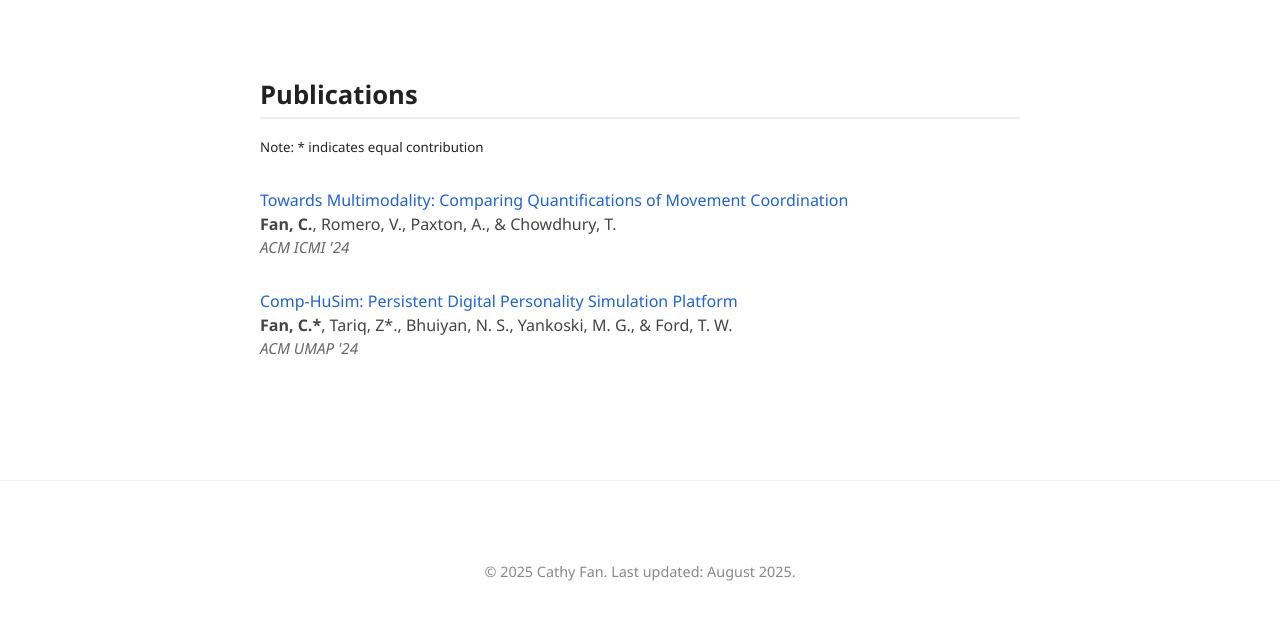
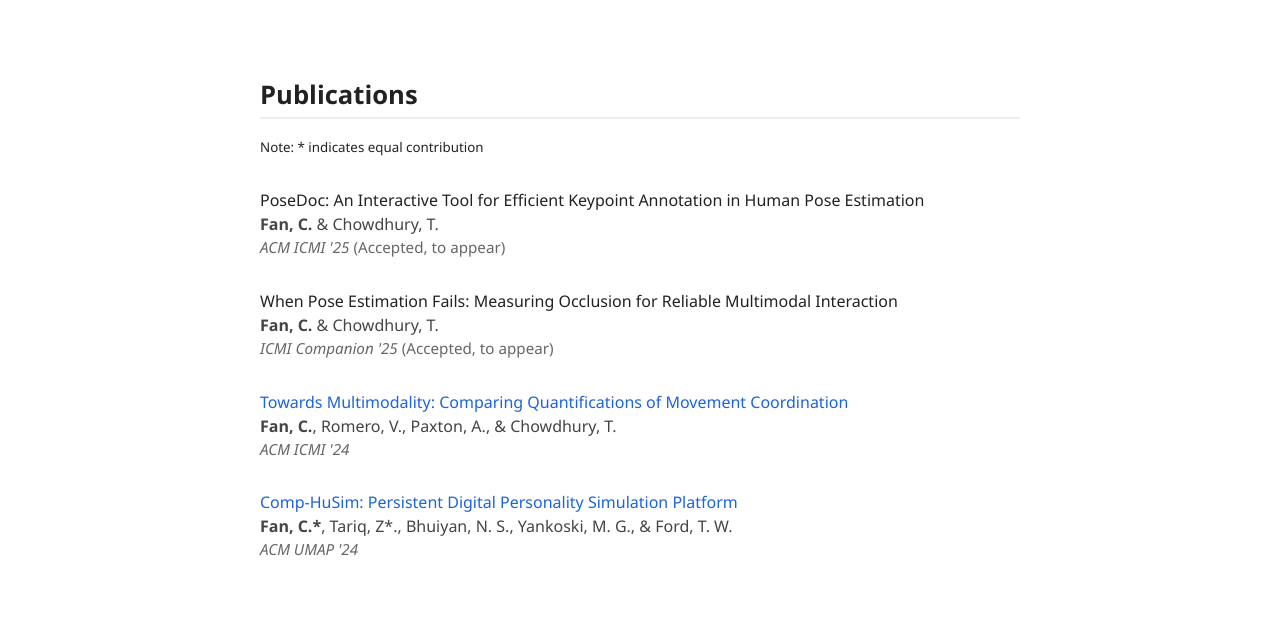
Before and after one commit to chengyu-cathy-fan/chengyu-cathy-fan.github.io, a plain HTML site: page index.html in a window 1280 px wide. Shown: the part 1865-2490 px from the top of the page. Drawn offline with Linux system fonts and the light colour scheme.

Commit message:
update cv

```diff
--- a/index.html
+++ b/index.html
@@ -82,7 +82,7 @@
         </p>
 
         <p style="margin-bottom: 1.5em;">
-        I'm also grateful to have the opportunities to work on several research projects on <strong>computer vision</strong>, <strong>LLM-driven agent simulation</strong>, and <strong>multimodal interaction for conversation analysis</strong> under the guidance of
+        I'm also grateful to have had the opportunity to work on research projects in <strong>computer vision</strong>, <strong>LLM-driven agent simulation</strong>, and <strong>multimodal interaction for conversation analysis</strong> under the guidance of
         <!-- link to be added -->
         <a href="https://amandastent.net/" target="_blank" class="prof-link">
           Dr. Amanda Stent
@@ -158,13 +158,33 @@
   </section>
 
 
-    <section id="publications">
+  <section id="publications">
   <h2>Publications</h2>
   <p><small>Note: * indicates equal contribution</small></p>
+   <div class="publication-entry">
+    <div class="pub-meta">
+      <p class="pub-title">
+        PoseDoc: An Interactive Tool for Efficient Keypoint Annotation in Human Pose Estimation
+      </p>
+      <p class="pub-authors"><strong>Fan, C.</strong> & Chowdhury, T.</p>
+      <p class="pub-venue"><em>ACM ICMI '25</em> (Accepted, to appear)</p>
+    </div>
+  </div>
+
   <div class="publication-entry">
     <div class="pub-meta">
       <p class="pub-title">
-        <a href="https://doi.org/10.1145/3686215.3690149" target="_blank" margin-bottom="">
+        When Pose Estimation Fails: Measuring Occlusion for Reliable Multimodal Interaction
+      </p>
+      <p class="pub-authors"><strong>Fan, C.</strong> & Chowdhury, T.</p>
+      <p class="pub-venue"><em>ICMI Companion '25</em> (Accepted, to appear)</p>
+    </div>
+  </div>
+
+  <div class="publication-entry">
+    <div class="pub-meta">
+      <p class="pub-title">
+        <a href="https://doi.org/10.1145/3686215.3690149" target="_blank">
           Towards Multimodality: Comparing Quantifications of Movement Coordination
         </a>
       </p>
@@ -179,6 +199,7 @@
         <a href="https://doi.org/10.1145/3631700.3664883" target="_blank">
           Comp-HuSim: Persistent Digital Personality Simulation Platform
         </a>
+      </p>
       <p class="pub-authors"><strong>Fan, C.*</strong>, Tariq, Z*., Bhuiyan, N. S., Yankoski, M. G., & Ford, T. W.</p>
       <p class="pub-venue"><em>ACM UMAP '24</em></p>
     </div>
```
Also changed, not shown: 1 other file.
